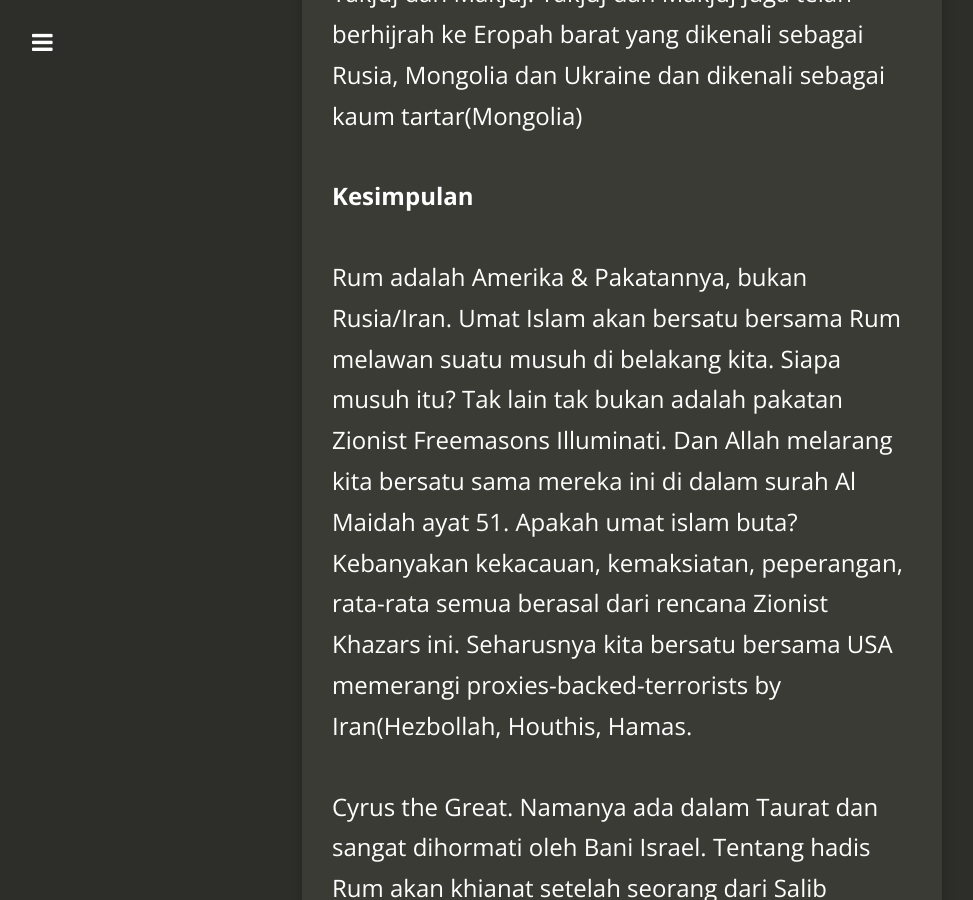
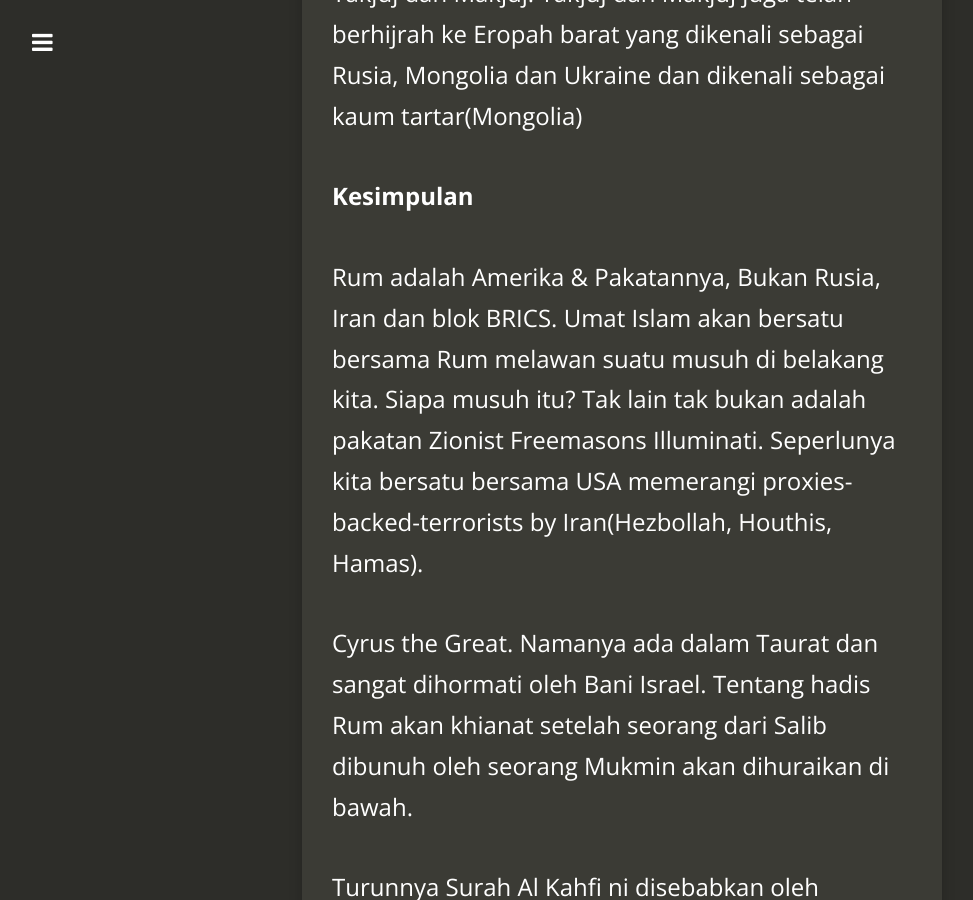
Before and after one commit to kedamaian/swsyafiq, a Jekyll site: the page built from _posts/2018-08-18-sejarah-khazaria-ii-kesimpulan.md, in a window 1280 px wide and 900 px high, scrolled down 4104 px. Shown: the whole window, without its empty margins (18-991 px from the left). Built offline with Jekyll 4.4.1, drawn with Linux system fonts in a browser that asks for light colours; nearby versions of some CDN libraries; comment, search, counter and statistics services are not loaded.

Commit message:
Update 2018-08-18-sejarah-khazaria-ii-kesimpulan.md

```diff
--- a/_posts/2018-08-18-sejarah-khazaria-ii-kesimpulan.md
+++ b/_posts/2018-08-18-sejarah-khazaria-ii-kesimpulan.md
@@ -22,7 +22,7 @@
 
 **Kesimpulan**
 
-Rum adalah Amerika & Pakatannya, bukan Rusia/Iran. Umat Islam akan bersatu bersama Rum melawan suatu musuh di belakang kita. Siapa musuh itu? Tak lain tak bukan adalah pakatan Zionist Freemasons Illuminati. Dan Allah melarang kita bersatu sama mereka ini di dalam surah Al Maidah ayat 51. Apakah umat islam buta? Kebanyakan kekacauan, kemaksiatan, peperangan, rata-rata semua berasal dari rencana Zionist Khazars ini. Seharusnya kita bersatu bersama USA memerangi proxies-backed-terrorists by Iran(Hezbollah, Houthis, Hamas.
+Rum adalah Amerika & Pakatannya, Bukan Rusia, Iran dan blok BRICS. Umat Islam akan bersatu bersama Rum melawan suatu musuh di belakang kita. Siapa musuh itu? Tak lain tak bukan adalah pakatan Zionist Freemasons Illuminati. Seperlunya kita bersatu bersama USA memerangi proxies-backed-terrorists by Iran(Hezbollah, Houthis, Hamas).
 
 Cyrus the Great. Namanya ada dalam Taurat dan sangat dihormati oleh Bani Israel. Tentang hadis Rum akan khianat setelah seorang dari Salib dibunuh oleh seorang Mukmin akan dihuraikan di bawah.
 
```
